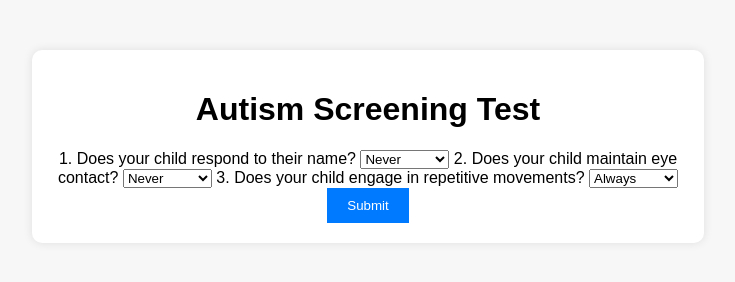
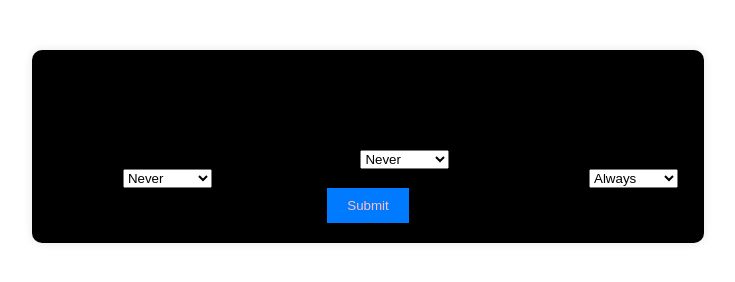
Before and after one commit to joudywalid112/my-web, a plain HTML site: page test.html in a window 1280 px wide. Shown: the whole page, without its empty margins (272-1007 px from the left). Drawn offline with Linux system fonts and the light colour scheme.

Commit message:
Update styles.css

```diff
--- a/styles.css
+++ b/styles.css
@@ -1,20 +1,20 @@
 body {
     font-family: Arial, sans-serif;
     text-align: center;
-    background-color: #f7f7f7;
+    background-color: white;
 }
 .container {
     width: 50%;
     margin: auto;
     padding: 20px;
-    background: white;
+    background: black;
     box-shadow: 0px 0px 10px rgba(0, 0, 0, 0.1);
     border-radius: 10px;
     margin-top: 50px;
 }
 button {
     background: #007bff;
-    color: white;
+    color: pink;
     border: none;
     padding: 10px 20px;
     cursor: pointer;
```
